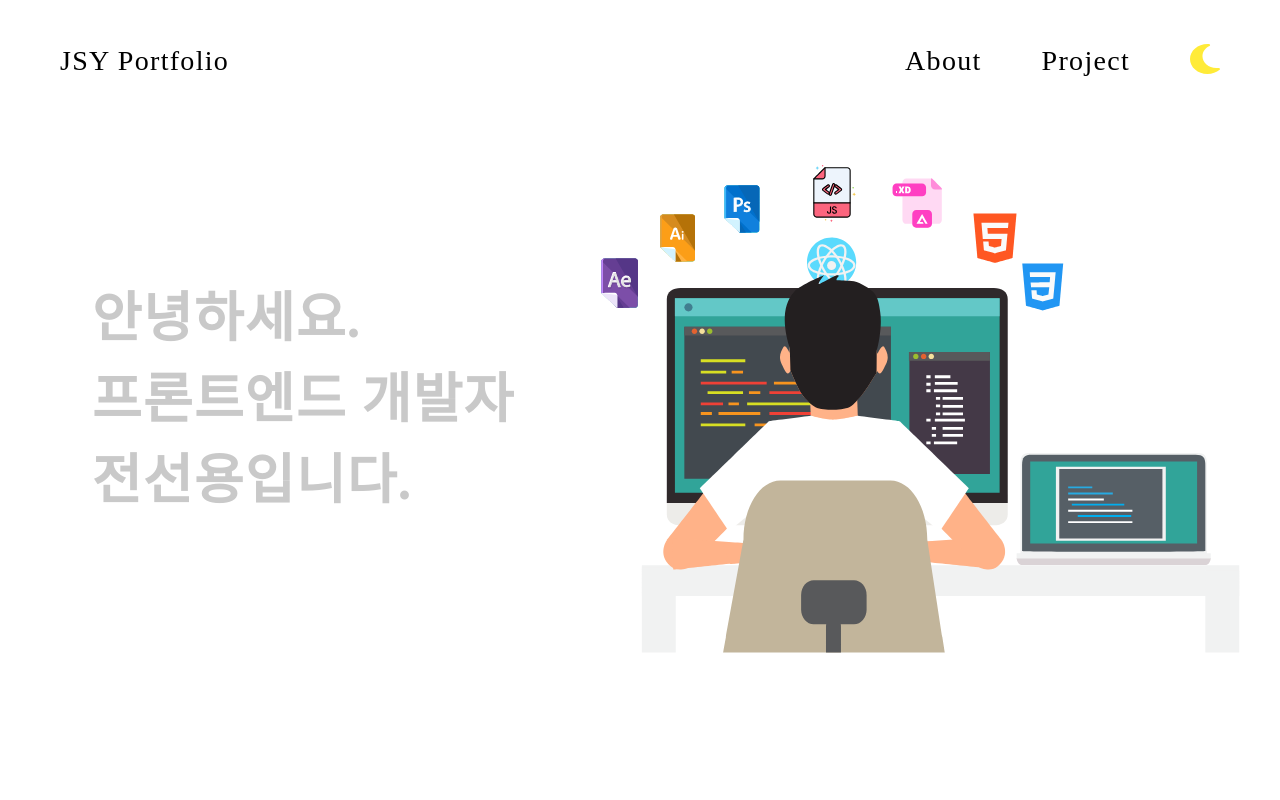
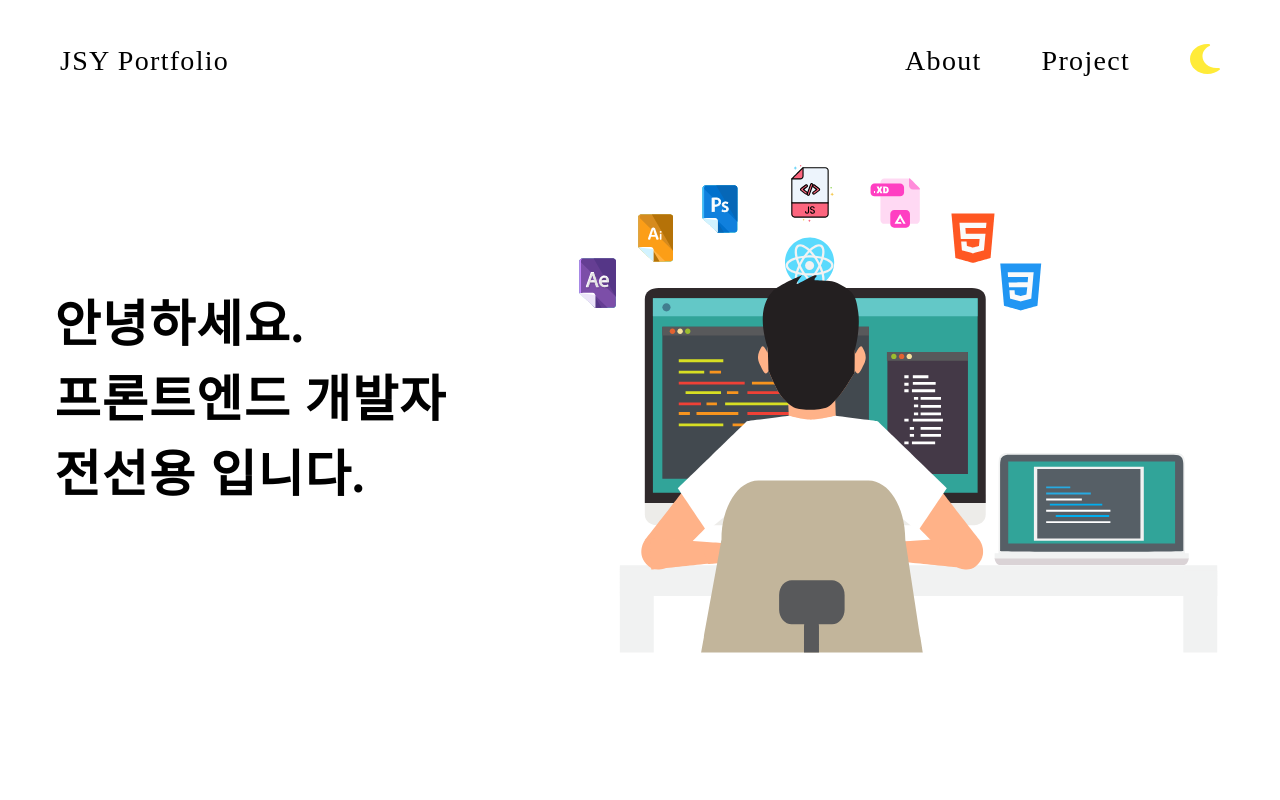
Before and after one commit to sy0725/portfolio, a Next.js app: page / in a window 1280 px wide. Shown: the top 800 px of the page. Built offline with nearby package versions, Linux system fonts and the light colour scheme; a web font is replaced by a local one.

Commit message:
🌈 Hello framer-motion 삭제

```diff
--- a/src/components/Hello/Hello.tsx
+++ b/src/components/Hello/Hello.tsx
@@ -1,39 +1,15 @@
 'use client'
 
-import { useEffect } from 'react';
-import { motion, useAnimation } from 'framer-motion';
 import Animation from './Animation';
 
 function Hello() {
-  const textArray = ['안녕하세요.', '프론트엔드 개발자', '전선용입니다.'];
-  const controls = useAnimation();
-
-  const animateText = async () => {
-    while (true) {
-      for (let i = 0; i < textArray.length; i++) {
-        await controls.start({ opacity: 1, transition: { duration: 0.5 } });
-        await new Promise((resolve) => setTimeout(resolve, 500));
-        await controls.start({ opacity: 0, transition: { duration: 0.5 } });
-        await new Promise((resolve) => setTimeout(resolve, 500));
-      }
-    }
-  };
-
-  useEffect(() => {
-    animateText();
-  }, [controls]);
 
   return (
-    <div className='flex justify-around'>
-    <div className='desktop:text-[64px] mobile:text-[44px] tablet:text-[54px] font-bold text-black leading-[1.5] pl-[60px] flex items-center h-screen'>
-      <motion.div animate={controls} style={{ opacity: 0 }}>
-        {textArray.map((text, index) => (
-          <div key={index}>
-            {text}
-            <br />
-          </div>
-        ))}
-      </motion.div>
+    <div className='flex justify-around desktop:text-[64px] mobile:text-[44px] tablet:text-[50px] font-bold text-black leading-[1.5]'>
+    <div className='flex items-center h-screen'>
+    안녕하세요. <br/>
+      프론트엔드 개발자 <br/>
+      전선용 입니다.
     </div>
     <Animation/>
     </div>
```
